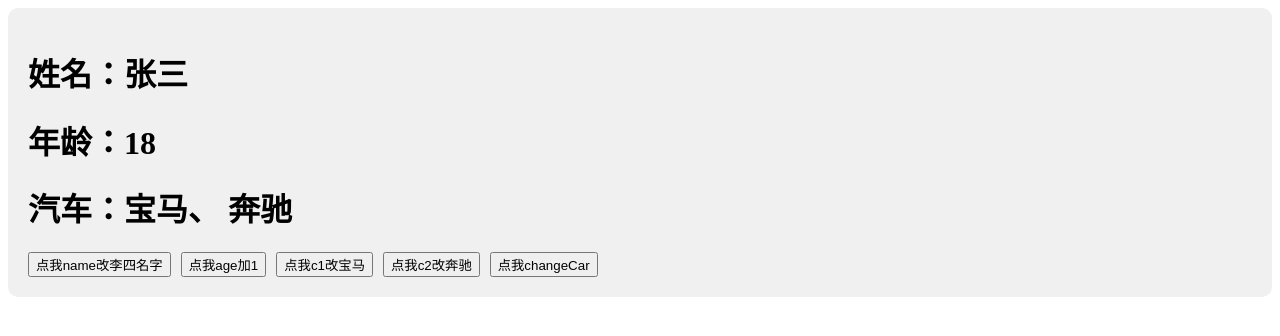
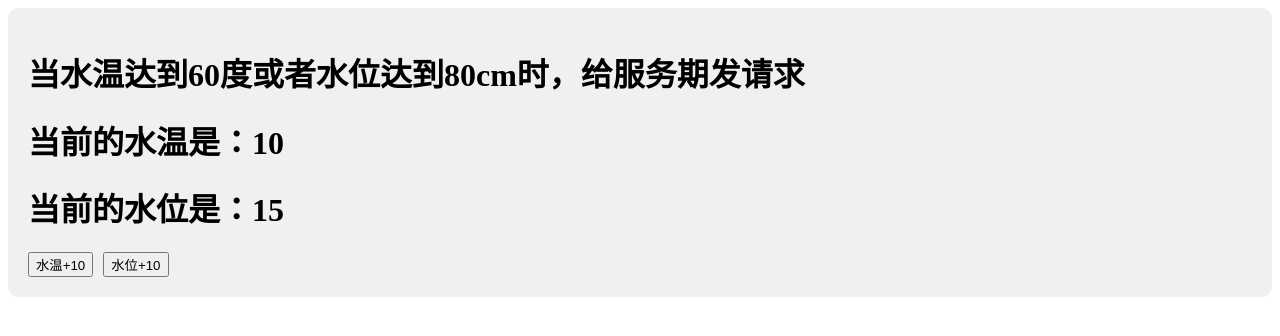
Before and after one commit to BigDragonlin/vue-demo, a Vue app: page / in a window 1280 px wide. Shown: the top 336 px of the page. Built offline with nearby package versions, Linux system fonts and the light colour scheme; the HTML template or start-up script is replaced by a standard one.

Commit message:
响应式的追踪依赖

```diff
--- a/src/components/Person.vue
+++ b/src/components/Person.vue
@@ -1,37 +1,37 @@
 <template>
     <div class="person">
-        <h1>姓名：{{ person.name }}</h1>
-        <h1>年龄：{{ person.age }}</h1>
-        <h1>汽车：{{ person.car.c1}}、 {{ person.car.c2 }}</h1>
-        <button @click="person.name += '~'">点我name改李四名字</button>
-        <button @click="person.age++">点我age加1</button>
-        <button @click="person.car.c1 += '~'">点我c1改宝马</button>
-        <button @click="person.car.c2 += '~'">点我c2改奔驰</button>
-        <button @click="changeCar">点我changeCar</button>
+        <h1>当水温达到60度或者水位达到80cm时，给服务期发请求</h1>
+        <h1>当前的水温是：{{ temperature }}</h1>
+        <h1>当前的水位是：{{ water }}</h1>
+        <button @click="addTemperature">水温+10</button>
+        <button @click="addWater">水位+10</button>
     </div>
 </template>
 
 
 <script lang="ts" setup name = "Person">
-    import { reactive, watch } from 'vue';
-    let person = reactive({
-        name: '张三',
-        age: 18,
-        car: {
-            c1: '宝马',
-            c2: '奔驰'
-        }
-    })
-    function changeCar() {
-        person.car = {
-            c1: '宝马',
-            c2: '奔驰'
-        }
+    import { ref, watch, watchEffect } from 'vue';
+    let temperature = ref(10)
+    let water = ref(15)
+    function addTemperature() {
+        temperature.value += 10
+    }
+    function addWater() {
+        water.value += 10
     }
 
-    // 监视 情况五：监视reactive定义的对象中某些属性的改变
-    watch([()=>person.name, ()=>person.car.c1], (newVal, oldVal) => {
-        console.log('person的name和car.c1发生了变化', newVal, oldVal)
+    // watch的写法
+    // watch([()=>temperature.value, ()=>water.value], (newVal, oldVal) => {
+    //     if(newVal[0] >= 60 || newVal[1] >= 80) {
+    //         console.log('水温达到60度或者水位达到80cm时，给服务期发请求')
+    //     }
+    // })
+
+    // watchEffect的写法
+    watchEffect(() => {
+        if(temperature.value >= 60 || water.value >= 80) {
+            console.log('水温达到60度或者水位达到80cm时，给服务期发请求')
+        }
     })
 </script>
 
```
